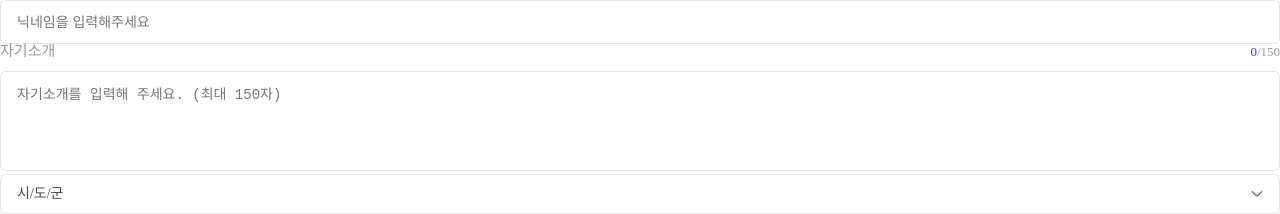
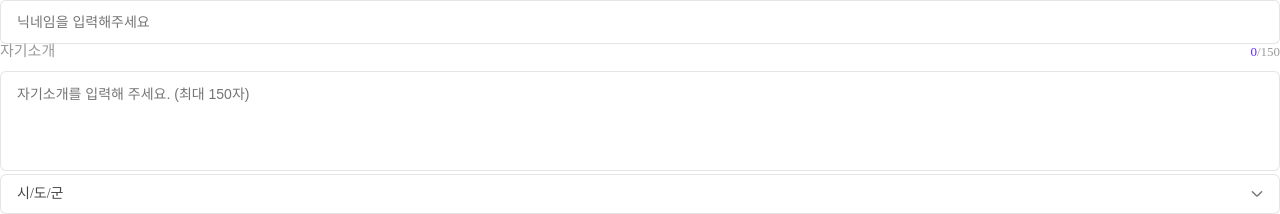
Before and after one commit to ConceptBe/conceptbe-design-system, a React (Vite) app: page / in a window 1280 px wide. Shown: the part 170-384 px from the top of the page. Built offline with nearby package versions, Linux system fonts and the light colour scheme; a web font is replaced by a local one.

Commit message:
fix: font SUIT 미적용 오류 수정

```diff
--- a/src/styles/globalStyles.ts
+++ b/src/styles/globalStyles.ts
@@ -3,6 +3,10 @@ import { css } from '@emotion/react';
 export const GlobalStyles = css`
   #root {
     margin: 0 auto;
+  }
+
+  * {
+    font-family: 'SUIT', sans-serif;
   }
 
   ::-webkit-scrollbar {
```
